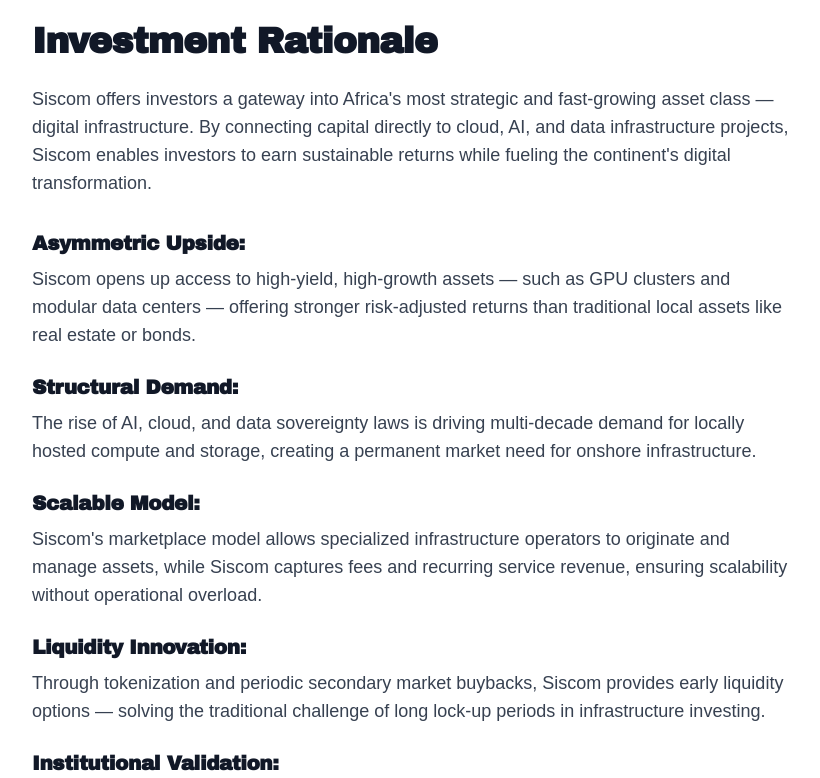
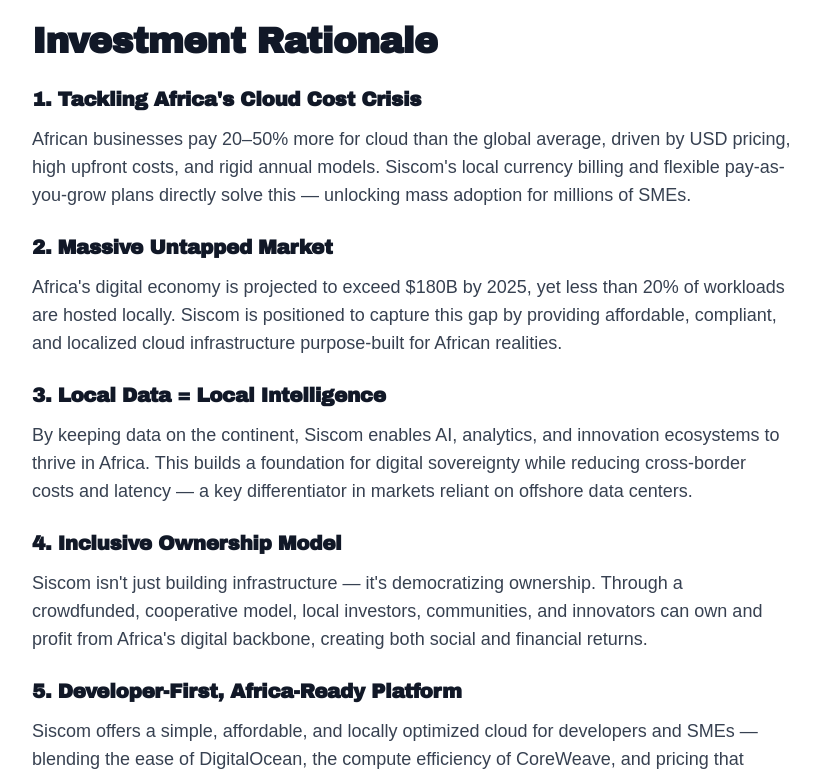
Before and after one commit to finley-dev23/siscom-notes, a Next.js app: page / in a window 1280 px wide. Shown: the part 4060-4838 px from the top of the page, without its empty margins (40-860 px from the left). Built offline with nearby package versions, Linux system fonts and the light colour scheme; a web font is replaced by a local one.

Commit message:
changes made

```diff
--- a/components/PitchContent.tsx
+++ b/components/PitchContent.tsx
@@ -266,43 +266,39 @@
           <h2 className="text-3xl font-semibold text-gray-500 mb-6">Why Invest</h2>
           <h3 className="text-4xl font-bold text-gray-900 mb-6">Investment Rationale</h3>
 
-          <p className="text-lg text-gray-700 mb-8">
-            Siscom offers investors a gateway into Africa's most strategic and fast-growing asset class — digital infrastructure. By connecting capital directly to cloud, AI, and data infrastructure projects, Siscom enables investors to earn sustainable returns while fueling the continent's digital transformation.
-          </p>
-
           <div className="space-y-6">
             <div>
-              <h4 className="text-xl font-bold text-gray-900 mb-2">Asymmetric Upside:</h4>
+              <h4 className="text-xl font-bold text-gray-900 mb-3">1. Tackling Africa's Cloud Cost Crisis</h4>
               <p className="text-lg text-gray-700">
-                Siscom opens up access to high-yield, high-growth assets — such as GPU clusters and modular data centers — offering stronger risk-adjusted returns than traditional local assets like real estate or bonds.
+                African businesses pay 20–50% more for cloud than the global average, driven by USD pricing, high upfront costs, and rigid annual models. Siscom's local currency billing and flexible pay-as-you-grow plans directly solve this — unlocking mass adoption for millions of SMEs.
               </p>
             </div>
 
             <div>
-              <h4 className="text-xl font-bold text-gray-900 mb-2">Structural Demand:</h4>
+              <h4 className="text-xl font-bold text-gray-900 mb-3">2. Massive Untapped Market</h4>
               <p className="text-lg text-gray-700">
-                The rise of AI, cloud, and data sovereignty laws is driving multi-decade demand for locally hosted compute and storage, creating a permanent market need for onshore infrastructure.
+                Africa's digital economy is projected to exceed $180B by 2025, yet less than 20% of workloads are hosted locally. Siscom is positioned to capture this gap by providing affordable, compliant, and localized cloud infrastructure purpose-built for African realities.
               </p>
             </div>
 
             <div>
-              <h4 className="text-xl font-bold text-gray-900 mb-2">Scalable Model:</h4>
+              <h4 className="text-xl font-bold text-gray-900 mb-3">3. Local Data = Local Intelligence</h4>
               <p className="text-lg text-gray-700">
-                Siscom's marketplace model allows specialized infrastructure operators to originate and manage assets, while Siscom captures fees and recurring service revenue, ensuring scalability without operational overload.
+                By keeping data on the continent, Siscom enables AI, analytics, and innovation ecosystems to thrive in Africa. This builds a foundation for digital sovereignty while reducing cross-border costs and latency — a key differentiator in markets reliant on offshore data centers.
               </p>
             </div>
 
             <div>
-              <h4 className="text-xl font-bold text-gray-900 mb-2">Liquidity Innovation:</h4>
+              <h4 className="text-xl font-bold text-gray-900 mb-3">4. Inclusive Ownership Model</h4>
               <p className="text-lg text-gray-700">
-                Through tokenization and periodic secondary market buybacks, Siscom provides early liquidity options — solving the traditional challenge of long lock-up periods in infrastructure investing.
+                Siscom isn't just building infrastructure — it's democratizing ownership. Through a crowdfunded, cooperative model, local investors, communities, and innovators can own and profit from Africa's digital backbone, creating both social and financial returns.
               </p>
             </div>
 
             <div>
-              <h4 className="text-xl font-bold text-gray-900 mb-2">Institutional Validation:</h4>
+              <h4 className="text-xl font-bold text-gray-900 mb-3">5. Developer-First, Africa-Ready Platform</h4>
               <p className="text-lg text-gray-700">
-                With major players like the IFC, World Bank, and Raxio investing heavily in African data centers, the macro tailwinds are undeniable. Siscom brings that same institutional confidence to the retail and diaspora investor level.
+                Siscom offers a simple, affordable, and locally optimized cloud for developers and SMEs — blending the ease of DigitalOcean, the compute efficiency of CoreWeave, and pricing that reflects local economies. This drives adoption across high-impact sectors like health, agriculture, logistics, and education.
               </p>
             </div>
           </div>
@@ -369,53 +365,20 @@
               className="w-full h-auto"
             />
           </div>
-
-          <div className="mt-6 rounded-xl overflow-hidden shadow-lg">
-            <Image
-              src="/assets/images/12.png"
-              alt="Market Analysis"
-              width={1200}
-              height={600}
-              className="w-full h-auto"
-            />
-          </div>
         </section>
 
         {/* Business Model */}
         <section id="business-model" className="mb-12 scroll-mt-24">
           <h2 className="text-2xl font-semibold text-gray-500 mb-6">Business Model & Unit Economics</h2>
-          <h3 className="text-3xl font-bold text-gray-900 mb-6">Multiple Revenue Streams</h3>
 
-          <div className="bg-gray-50 rounded-xl p-8 mb-6">
-            <h4 className="text-lg font-bold text-gray-900 mb-4">Revenue Streams</h4>
-            <ul className="space-y-3 text-gray-700">
-              <li><strong>Investment fee:</strong> Transaction fees charged on successful investments (2–4% of capital raised)</li>
-              <li><strong>Asset management fee:</strong> Annual management fees on Assets Under Management (1–2% per annum)</li>
-              <li><strong>SAAS products:</strong> Subscription-based software solutions for infrastructure operators and investors</li>
-              <li><strong>IAAS products & services:</strong> Infrastructure-as-a-Service offerings including compute, storage, and networking solutions</li>
-            </ul>
-          </div>
-
-          <div className="border-l-4 border-pink-500 pl-6 py-4 bg-pink-50 rounded-r-xl">
-            <h4 className="font-semibold text-gray-900 mb-3">Sample Unit Economics (5 MW modular campus)</h4>
-            <div className="grid grid-cols-2 gap-4 text-sm">
-              <div>
-                <p className="text-gray-600">CAPEX</p>
-                <p className="text-xl font-bold text-gray-900">KSH 2.5B</p>
-              </div>
-              <div>
-                <p className="text-gray-600">Annual Revenue</p>
-                <p className="text-xl font-bold text-gray-900">KSH 600M/year</p>
-              </div>
-              <div>
-                <p className="text-gray-600">Operating Margin</p>
-                <p className="text-xl font-bold text-gray-900">35–45%</p>
-              </div>
-              <div>
-                <p className="text-gray-600">Investor IRR</p>
-                <p className="text-xl font-bold text-gray-900">20–35%</p>
-              </div>
-            </div>
+          <div className="rounded-xl overflow-hidden shadow-lg">
+            <Image
+              src="/assets/images/12.png"
+              alt="Business Model and Revenue Streams"
+              width={1200}
+              height={600}
+              className="w-full h-auto"
+            />
           </div>
         </section>
 
```
Also changed, not shown: 1 other file (tests, documents, lock files or other folders).
